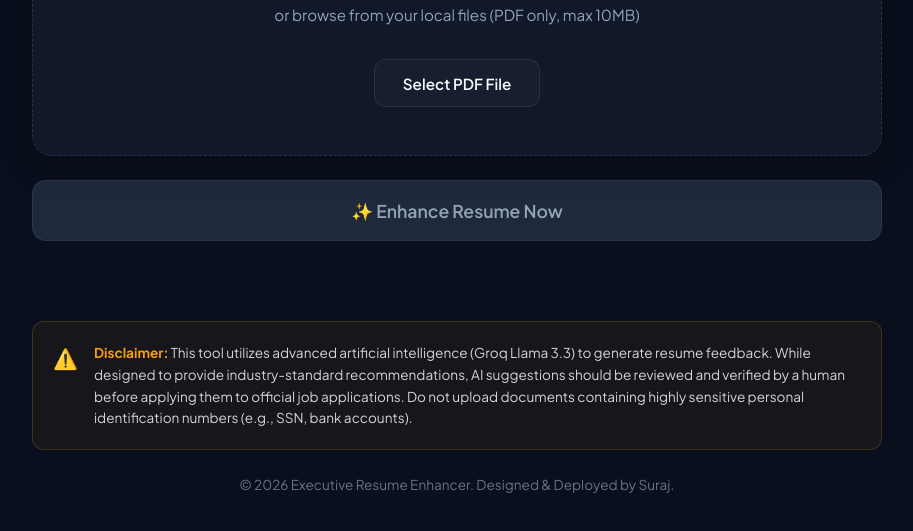
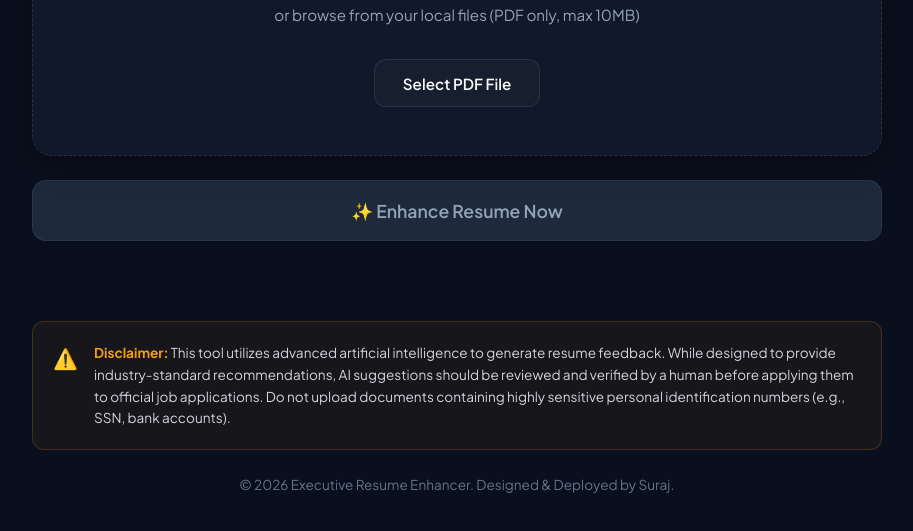
Before and after one commit to suraj3037/Resume-Enhancer-frontend, a plain HTML site: page index.html in a window 1280 px wide. Shown: the part 475-1006 px from the top of the page, without its empty margins (183-1096 px from the left). Drawn offline with Linux system fonts and the light colour scheme.

Commit message:
removed the model name

```diff
--- a/index.html
+++ b/index.html
@@ -59,7 +59,7 @@
         <footer class="footer">
             <div class="disclaimer-box">
                 <span class="disclaimer-icon">⚠️</span>
-                <p><strong>Disclaimer:</strong> This tool utilizes advanced artificial intelligence (Groq Llama 3.3) to generate resume feedback. While designed to provide industry-standard recommendations, AI suggestions should be reviewed and verified by a human before applying them to official job applications. Do not upload documents containing highly sensitive personal identification numbers (e.g., SSN, bank accounts).</p>
+                <p><strong>Disclaimer:</strong> This tool utilizes advanced artificial intelligence to generate resume feedback. While designed to provide industry-standard recommendations, AI suggestions should be reviewed and verified by a human before applying them to official job applications. Do not upload documents containing highly sensitive personal identification numbers (e.g., SSN, bank accounts).</p>
             </div>
             <p class="copyright">© 2026 Executive Resume Enhancer. Designed & Deployed by Suraj.</p>
         </footer>
```
